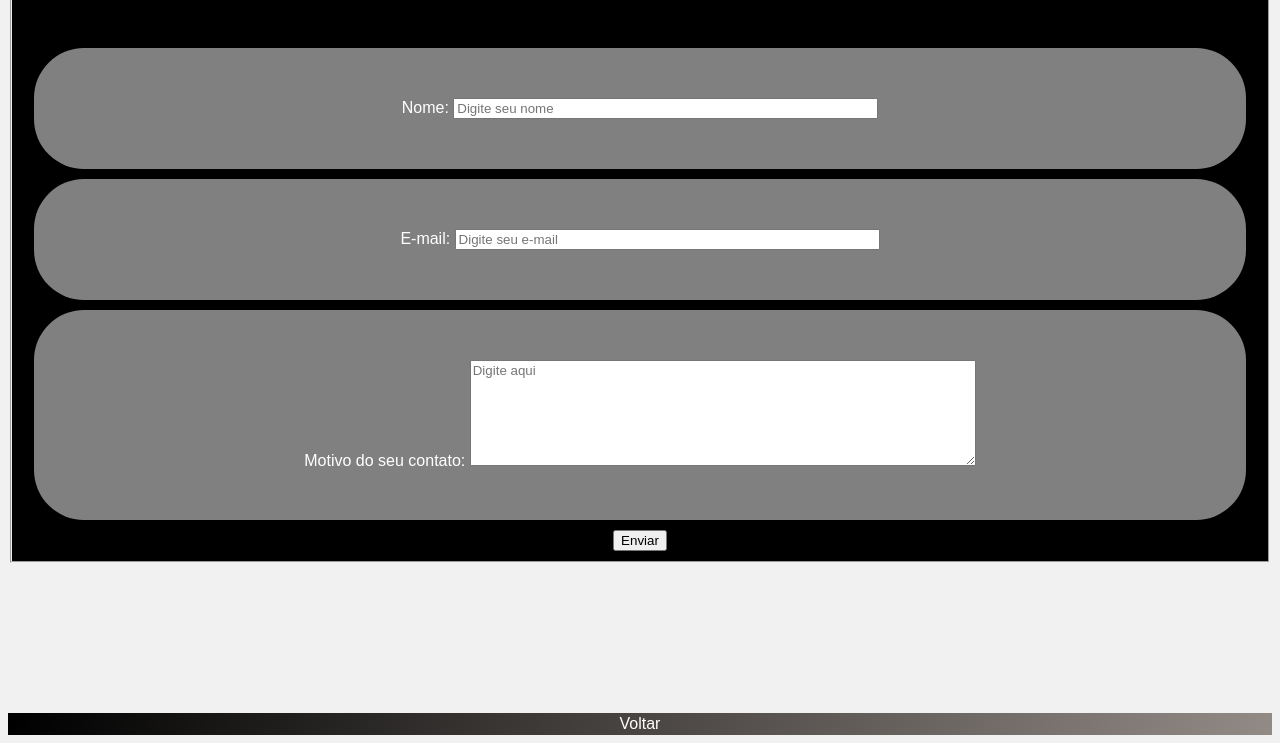
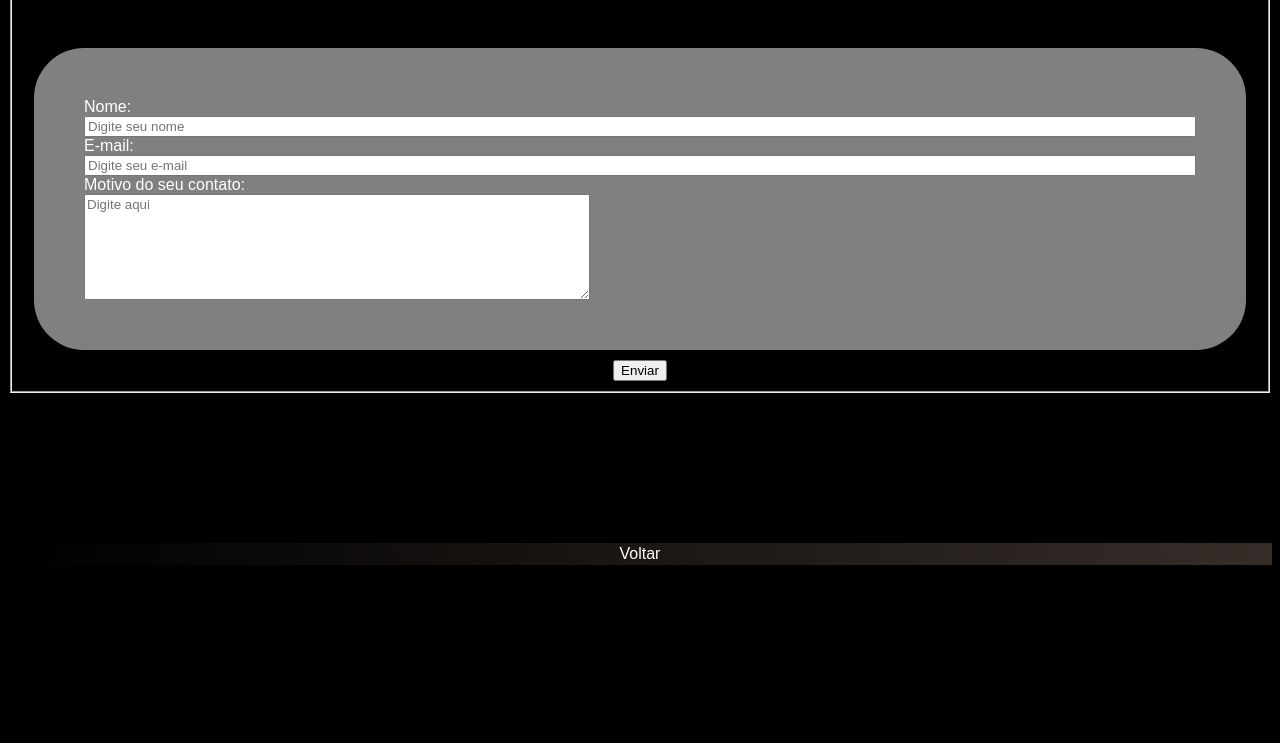
Before and after one commit to rafaelasimioni/TrabalhoUninter, a plain HTML site: page contato.html in a window 1280 px wide. Shown: the part 462-1205 px from the top of the page. After the commit the page ends 1035 px from the top, so only its background shows below. Drawn offline with Linux system fonts and the light colour scheme.

Commit message:
mudancas

```diff
--- a/contato.html
+++ b/contato.html
@@ -26,15 +26,16 @@
             Entre em contato
         </h1>
     </div>
+
     <div class="formulario">
         <label for="nome">Nome:</label>
         <input type="text" name="nome" placeholder="Digite seu nome" size="50" maxlength="50">
-    </div>
-    <div class="formulario">
+
+
         <label for="email">E-mail:</label>
         <input type="email" name="email" placeholder="Digite seu e-mail" size="50" maxlength="50">
-    </div>
-    <div class="formulario">
+
+
         <label for="contato">Motivo do seu contato:</label>
         <textarea name="contato" id="contato" placeholder="Digite aqui" maxlength="500" style="width: 500px; height: 100px;" ></textarea>
     </div>
--- a/style.css
+++ b/style.css
@@ -5,7 +5,7 @@
 }
 
 body{
-    background-color:rgb(241, 241, 241);
+    background-color:black;
 
 }
 
@@ -55,8 +55,8 @@ a:hover{
 
     font-weight: lighter;
     background-color: rgba(211, 211, 211, 0.683);
-    font-size: 1.2em;
-    box-shadow: 2px 2px 2px 2px #7D5E4A;
+    font-size: 1.5em;
+    box-shadow: 2px 2px 2px 2px rgba(226, 226, 226, 0.683);
 
 }
 
@@ -147,11 +147,13 @@ footer{
 
 .formulario{
     background-color: gray;
-    text-align: center;
+    text-align: left;
     padding: 50px;
     margin: 10px;
     border-radius: 50px;
     color: white;
+   display:grid;
+   align-items: center;
 }
 
 .botao{
```
